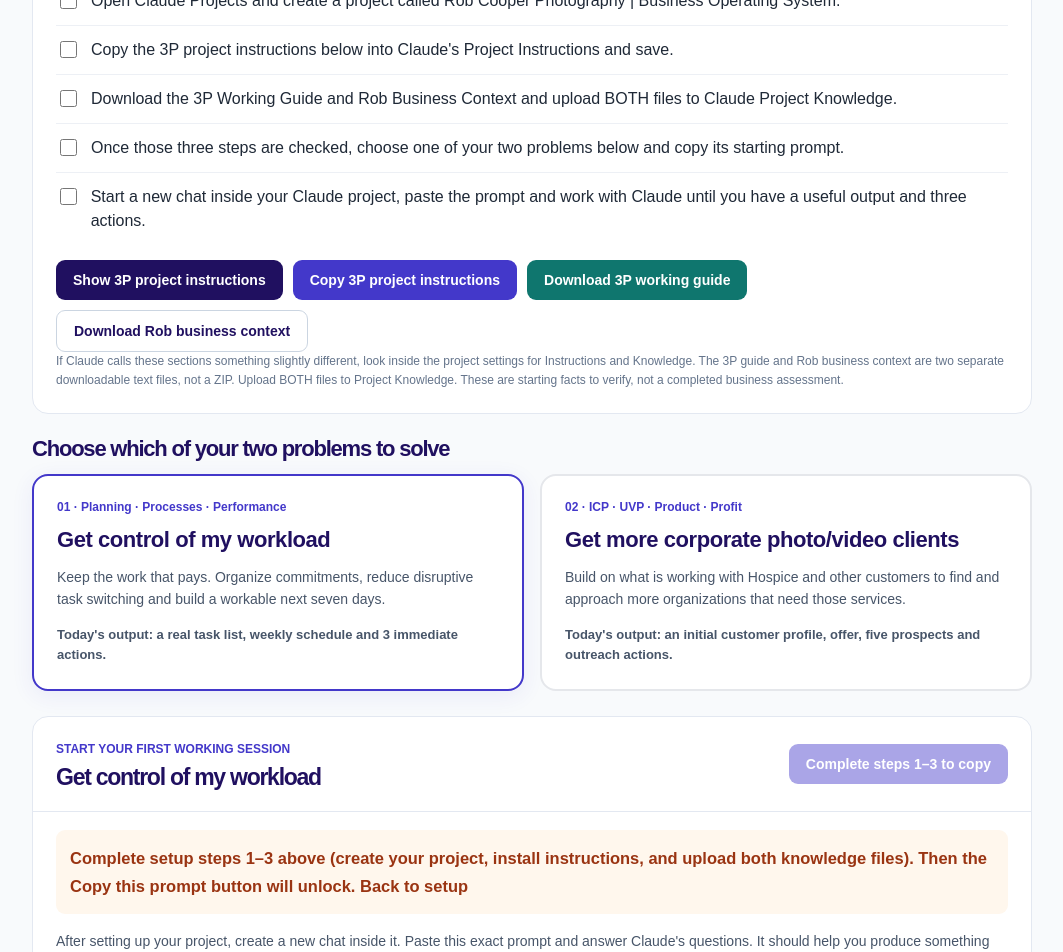
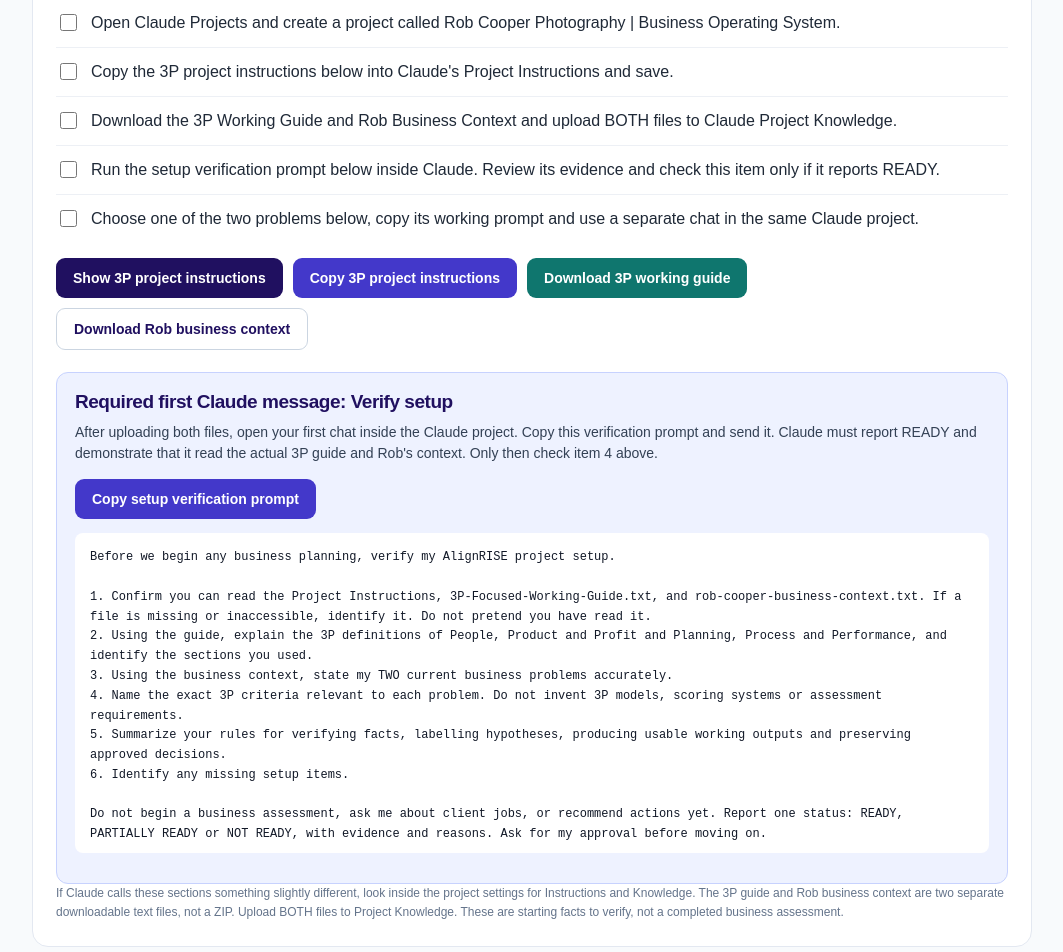
Before and after one commit to brent-prog/alignrise-site, a Next.js app: page /robcooper in a window 1280 px wide. Shown: the part 580-1532 px from the top of the page, without its empty margins (108-1171 px from the left). Built offline with nearby package versions, Linux system fonts and the light colour scheme.

Commit message:
Add mandatory first Claude setup-verification prompt and gate working sessions on READY status

```diff
--- a/src/app/robcooper/page.tsx
+++ b/src/app/robcooper/page.tsx
@@ -55,6 +55,8 @@ Then help me create:
 
 Deliver a CORPORATE CLIENT DEVELOPMENT record and three next actions. Validate assumptions with me before presenting conclusions. Begin with the first three questions.`;
 
+const verificationPrompt = "Before we begin any business planning, verify my AlignRISE project setup.\n\n1. Confirm you can read the Project Instructions, 3P-Focused-Working-Guide.txt, and rob-cooper-business-context.txt. If a file is missing or inaccessible, identify it. Do not pretend you have read it.\n2. Using the guide, explain the 3P definitions of People, Product and Profit and Planning, Process and Performance, and identify the sections you used.\n3. Using the business context, state my TWO current business problems accurately.\n4. Name the exact 3P criteria relevant to each problem. Do not invent 3P models, scoring systems or assessment requirements.\n5. Summarize your rules for verifying facts, labelling hypotheses, producing usable working outputs and preserving approved decisions.\n6. Identify any missing setup items.\n\nDo not begin a business assessment, ask me about client jobs, or recommend actions yet. Report one status: READY, PARTIALLY READY or NOT READY, with evidence and reasons. Ask for my approval before moving on.";
+
 const cards = [
  {key:"work",number:"01",title:"Get control of my workload",desc:"Keep the work that pays. Organize commitments, reduce disruptive task switching and build a workable next seven days.",tag:"Planning · Processes · Performance",result:"Today's output: a real task list, weekly schedule and 3 immediate actions.",prompt:workPrompt},
  {key:"growth",number:"02",title:"Get more corporate photo/video clients",desc:"Build on what is working with Hospice and other customers to find and approach more organizations that need those services.",tag:"ICP · UVP · Product · Profit",result:"Today's output: an initial customer profile, offer, five prospects and outreach actions.",prompt:growthPrompt}
@@ -65,7 +67,7 @@ export default function RobCooperOnboarding(){
  const [selected,setSelected] = useState<"work"|"growth">("work");
  const [completed,setCompleted] = useState<number[]>([]);
  const [showInstructions,setShowInstructions]=useState(false);
- const setupReady=[0,1,2].every(i=>completed.includes(i));
+ const setupReady=[0,1,2,3].every(i=>completed.includes(i));
  async function copy(text:string,key:string){
   try {await navigator.clipboard.writeText(text);setCopied(key);window.setTimeout(()=>setCopied(""),2100);} catch {setCopied("error");}
  }
@@ -80,8 +82,8 @@ export default function RobCooperOnboarding(){
   "Open Claude Projects and create a project called Rob Cooper Photography | Business Operating System.",
   "Copy the 3P project instructions below into Claude's Project Instructions and save.",
   "Download the 3P Working Guide and Rob Business Context and upload BOTH files to Claude Project Knowledge.",
-  "Once those three steps are checked, choose one of your two problems below and copy its starting prompt.",
-  "Start a new chat inside your Claude project, paste the prompt and work with Claude until you have a useful output and three actions."
+  "Run the setup verification prompt below inside Claude. Review its evidence and check this item only if it reports READY.",
+  "Choose one of the two problems below, copy its working prompt and use a separate chat in the same Claude project."
  ];
  const button:React.CSSProperties={background:"#4338ca",color:"#fff",padding:"12px 17px",border:0,borderRadius:9,fontWeight:750,cursor:"pointer",fontSize:14};
  return <main style={{minHeight:"100vh",background:"#f8fafc",color:"#111827",fontFamily:"Arial,Helvetica,sans-serif"}}>
@@ -95,7 +97,7 @@ export default function RobCooperOnboarding(){
    <p style={{maxWidth:790,fontSize:17,lineHeight:1.65,color:"#475569",marginBottom:28}}>You told Brent you need a better way to juggle different kinds of work, and you want more of the corporate photo/video work you're enjoying with Hospice. That's what we're solving. You already have Claude Pro, so you don't need another subscription or a new app.</p>
    <section id="setup" style={{background:"#fff",border:"1px solid #e3e8f1",padding:23,borderRadius:16,marginTop:27,scrollMarginTop:90}}>
     <h2 style={{fontSize:23,margin:"0 0 10px"}}>First, set up your Claude project (once)</h2>
-    <p style={{fontSize:14,color:"#475569",lineHeight:1.6}}>Complete and check off the first THREE items to unlock the starting prompt below. The last two items guide your first working session.</p>
+    <p style={{fontSize:14,color:"#475569",lineHeight:1.6}}>Complete the first three setup steps, then run the mandatory verification prompt below. Only mark verification complete if Claude confirms READY with evidence. Then choose a working session.</p>
     <a href="https://claude.ai/projects" rel="noopener noreferrer" target="_blank" style={{...button,display:"inline-block",textDecoration:"none",margin:"7px 0 15px"}}>Open Claude Projects ↗</a>
     {steps.map((s,i)=><label key={i} style={{display:"flex",gap:11,alignItems:"flex-start",padding:"12px 0",borderBottom:i<steps.length-1?"1px solid #edf0f5":"none",lineHeight:1.5,cursor:"pointer",color:completed.includes(i)?"#64748b":"#1f2937"}}>
      <input type="checkbox" checked={completed.includes(i)} onChange={()=>setCompleted(v=>v.includes(i)?v.filter(n=>n!==i):[...v,i])} style={{width:17,height:17,accentColor:"#4338ca",marginTop:3}}/><span>{s}</span>
@@ -105,12 +107,13 @@ export default function RobCooperOnboarding(){
      <button onClick={()=>copy(baseInstructions,"instructions")} style={button}>{copied==="instructions"?"Copied ✓":"Copy 3P project instructions"}</button>
      <a href="/robcooper/3P-Focused-Working-Guide.txt" download="3P-Focused-Working-Guide.txt" style={{...button,background:"#0f766e",textDecoration:"none",display:"inline-block"}}>Download 3P working guide</a><button onClick={downloadContext} style={{...button,background:"#fff",border:"1px solid #cbd5e1",color:"#201060"}}>Download Rob business context</button>
     </div>
+    <div id="verify" style={{background:"#eef2ff",border:"1px solid #c7d2fe",padding:18,borderRadius:12,marginTop:22,scrollMarginTop:90}}><h3 style={{fontSize:19,margin:"0 0 8px"}}>Required first Claude message: Verify setup</h3><p style={{fontSize:14,lineHeight:1.55,color:"#334155"}}>After uploading both files, open your first chat inside the Claude project. Copy this verification prompt and send it. Claude must report READY and demonstrate that it read the actual 3P guide and Rob's context. Only then check item 4 above.</p><button onClick={()=>copy(verificationPrompt,"verify")} style={button}>{copied==="verify"?"Copied ✓":"Copy setup verification prompt"}</button><pre style={{whiteSpace:"pre-wrap",overflowWrap:"anywhere",marginTop:14,padding:15,background:"#fff",borderRadius:8,maxHeight:320,overflowY:"auto",fontSize:12,lineHeight:1.65}}>{verificationPrompt}</pre></div>
     {showInstructions&&<pre style={{whiteSpace:"pre-wrap",overflowWrap:"anywhere",background:"#f8fafc",border:"1px solid #e5e7eb",borderRadius:10,padding:18,maxHeight:360,overflowY:"auto",fontSize:12,lineHeight:1.65}}>{baseInstructions}</pre>}
     <p style={{fontSize:12,color:"#64748b",lineHeight:1.6,marginBottom:0}}>If Claude calls these sections something slightly different, look inside the project settings for Instructions and Knowledge. The 3P guide and Rob business context are two separate downloadable text files, not a ZIP. Upload BOTH files to Project Knowledge. These are starting facts to verify, not a completed business assessment.</p>
    </section>
    <h2 id="choices" style={{fontSize:22,margin:"24px 0 14px",scrollMarginTop:90}}>Choose which of your two problems to solve</h2>
    <div style={{display:"grid",gridTemplateColumns:"repeat(auto-fit,minmax(285px,1fr))",gap:16}}>
-    {cards.map(c=><button key={c.key} onClick={()=>{setSelected(c.key as "work"|"growth");document.getElementById("start-prompt")?.scrollIntoView({block:"start",behavior:"smooth"});}} style={{textAlign:"left",padding:23,borderRadius:16,background:"#fff",border:selected===c.key?"2px solid #4338ca":"2px solid #e5e7eb",boxShadow:selected===c.key?"0 5px 22px rgba(67,56,202,.08)":"none",cursor:"pointer",color:"#111827"}}>
+    {cards.map(c=><button key={c.key} onClick={()=>{setSelected(c.key as "work"|"growth");document.getElementById(setupReady?"start-prompt":"verify")?.scrollIntoView({block:"start",behavior:"smooth"});}} style={{textAlign:"left",padding:23,borderRadius:16,background:"#fff",border:selected===c.key?"2px solid #4338ca":"2px solid #e5e7eb",boxShadow:selected===c.key?"0 5px 22px rgba(67,56,202,.08)":"none",cursor:"pointer",color:"#111827"}}>
      <span style={{fontSize:12,color:"#4338ca",fontWeight:800}}>{c.number} · {c.tag}</span>
      <h3 style={{fontSize:22,letterSpacing:"-.02em",lineHeight:1.25,margin:"12px 0"}}>{c.title}</h3>
      <p style={{fontSize:14,color:"#475569",lineHeight:1.6}}>{c.desc}</p>
@@ -120,9 +123,9 @@ export default function RobCooperOnboarding(){
    <section id="start-prompt" style={{marginTop:25,borderRadius:16,background:"#fff",border:"1px solid #e3e8f1",overflow:"hidden",scrollMarginTop:90}}>
     <div style={{padding:"22px 23px",borderBottom:"1px solid #e3e8f1",display:"flex",justifyContent:"space-between",gap:12,alignItems:"center",flexWrap:"wrap"}}>
      <div><p style={{fontSize:12,fontWeight:800,color:"#4338ca",margin:"0 0 6px"}}>START YOUR FIRST WORKING SESSION</p><h2 style={{fontSize:23,margin:0}}>{item.title}</h2></div>
-     <button disabled={!setupReady} onClick={()=>copy(item.prompt,item.key)} style={{...button,opacity:setupReady?1:.45,cursor:setupReady?"pointer":"not-allowed"}}>{!setupReady?"Complete steps 1–3 to copy":copied===item.key?"Copied ✓":"Copy this prompt"}</button>
+     <button disabled={!setupReady} onClick={()=>copy(item.prompt,item.key)} style={{...button,opacity:setupReady?1:.45,cursor:setupReady?"pointer":"not-allowed"}}>{!setupReady?"Verify setup first to copy":copied===item.key?"Copied ✓":"Copy this prompt"}</button>
     </div>
-    <div style={{padding:"18px 23px"}}>{!setupReady&&<p style={{background:"#fff7ed",color:"#9a3412",padding:14,borderRadius:9,fontWeight:700}}>Complete setup steps 1–3 above (create your project, install instructions, and upload both knowledge files). Then the Copy this prompt button will unlock. <a href="#setup">Back to setup</a></p>}
+    <div style={{padding:"18px 23px"}}>{!setupReady&&<p style={{background:"#fff7ed",color:"#9a3412",padding:14,borderRadius:9,fontWeight:700}}>Complete steps 1–3 and the Claude verification (step 4) above. Only mark step 4 complete when Claude reports READY with evidence. Then the Copy button will unlock. <a href="#setup">Back to setup</a></p>}
      <p style={{fontSize:14,lineHeight:1.6,color:"#475569",marginTop:0}}>After setting up your project, create a new chat inside it. Paste this exact prompt and answer Claude's questions. It should help you produce something usable today, not another general assessment.</p>
      <pre style={{fontFamily:"ui-monospace,Consolas,monospace",background:"#f8fafc",padding:18,borderRadius:10,whiteSpace:"pre-wrap",overflowWrap:"anywhere",fontSize:12,lineHeight:1.68,maxHeight:450,overflowY:"auto",border:"1px solid #e5e7eb"}}>{item.prompt}</pre>
      <p style={{fontSize:14,color:"#475569",lineHeight:1.6}}>Want to work on the other problem next? Select its card above and open a <strong>separate chat in the same Claude project</strong>. Both chats can use the same 3P instructions and business context.</p>
```
